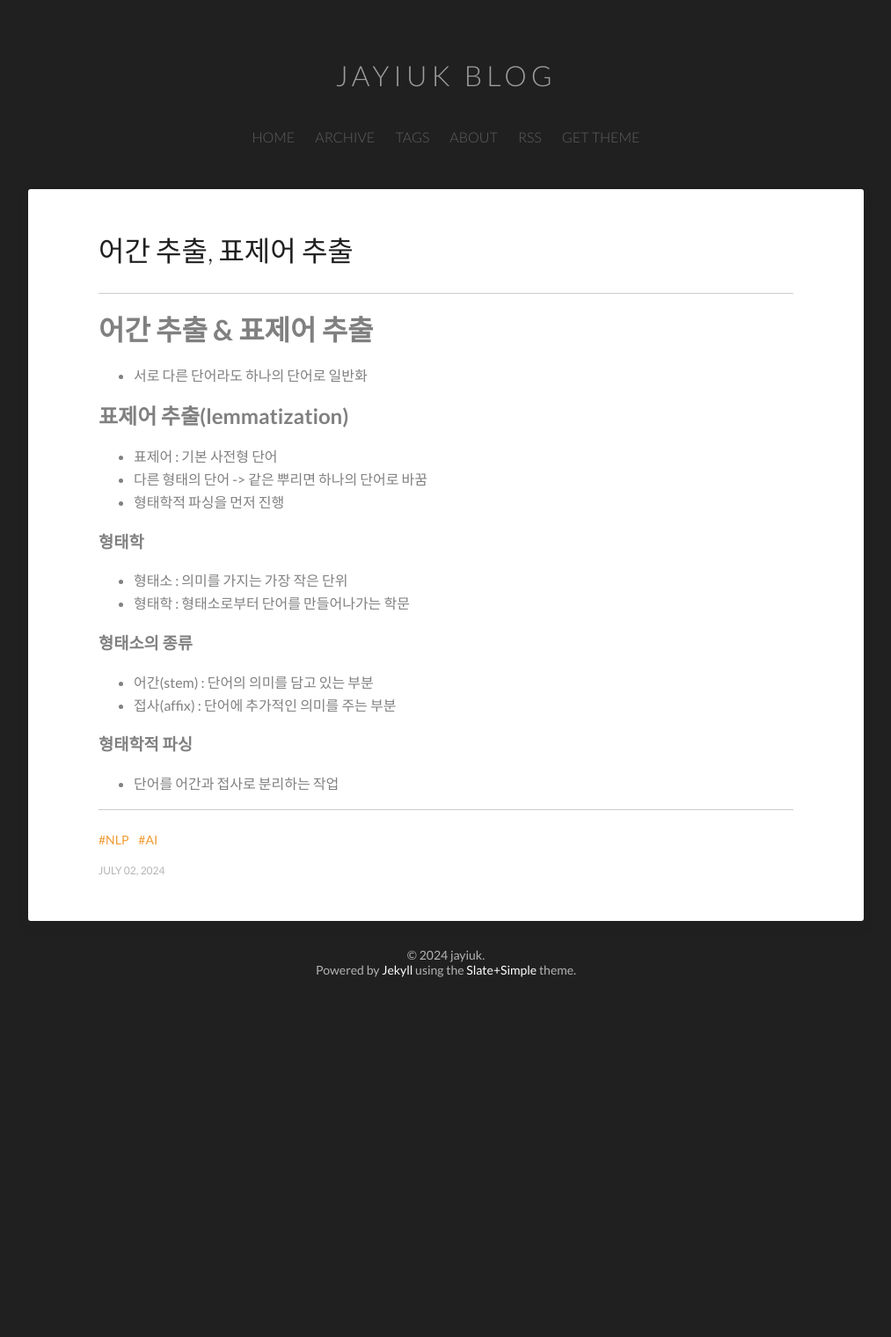
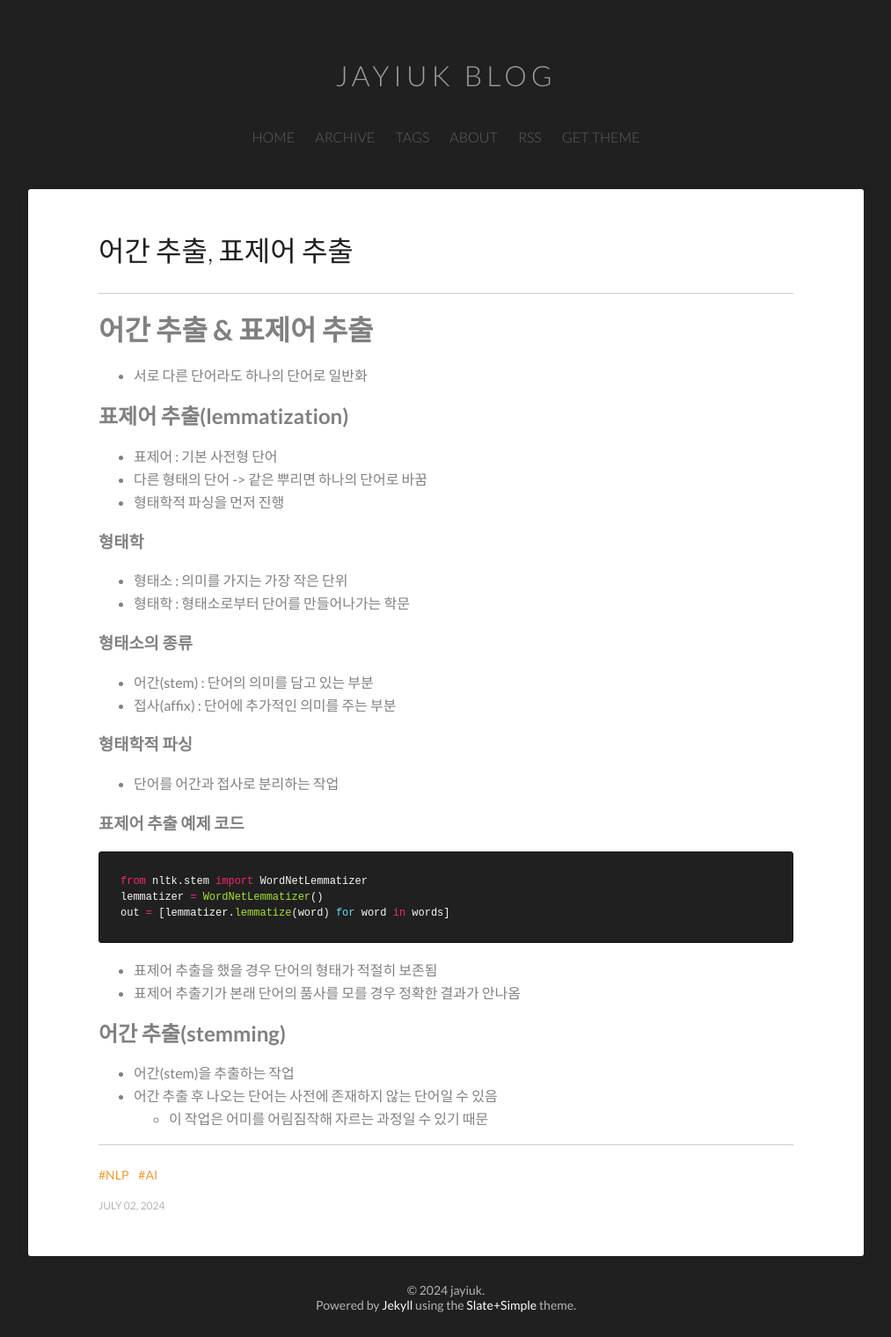
Before and after one commit to jayiuk/jayiuk.github.io, a Jekyll site: the page built from _posts/2024-07-02-stemming&lemmatization.md, in a window 1280 px wide. Shown: the whole page at 88% size, without its empty margins (133-1146 px from the left). Built offline with Jekyll 4.4.1, drawn with Linux system fonts in a browser that asks for light colours; comment, search, counter and statistics services are not loaded; before the commit the page ends 1139 px from its top, so only the background shows below that.

Commit message:
stemming & lemmatization

````diff
--- a/_posts/2024-07-02-stemming&lemmatization.md
+++ b/_posts/2024-07-02-stemming&lemmatization.md
@@ -25,3 +25,19 @@ date-string : July 02, 2024
 
 ### 형태학적 파싱
 - 단어를 어간과 접사로 분리하는 작업
+
+### 표제어 추출 예제 코드
+
+```python
+from nltk.stem import WordNetLemmatizer
+lemmatizer = WordNetLemmatizer()
+out = [lemmatizer.lemmatize(word) for word in words]
+```
+
+- 표제어 추출을 했을 경우 단어의 형태가 적절히 보존됨
+- 표제어 추출기가 본래 단어의 품사를 모를 경우 정확한 결과가 안나옴
+
+## 어간 추출(stemming)
+- 어간(stem)을 추출하는 작업
+- 어간 추출 후 나오는 단어는 사전에 존재하지 않는 단어일 수 있음
+  - 이 작업은 어미를 어림짐작해 자르는 과정일 수 있기 때문
````
